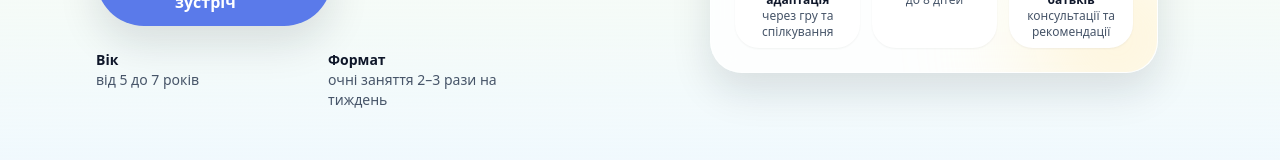
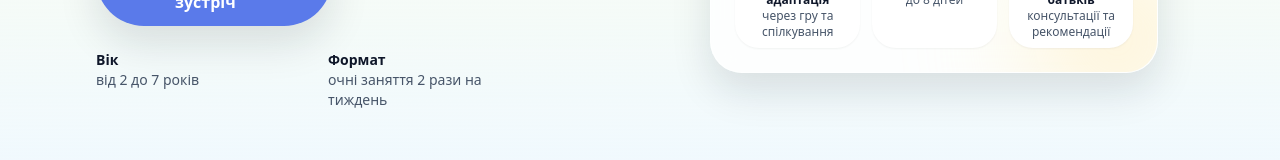
Before and after one commit to RIN001k/abc.enerdzhi, a Next.js app: page / in a window 1280 px wide. Shown: the part 561-721 px from the top of the page. Built offline with nearby package versions, Linux system fonts and the light colour scheme.

Commit message:
Update HeroSection.tsx

```diff
--- a/components/HeroSection.tsx
+++ b/components/HeroSection.tsx
@@ -52,11 +52,11 @@ export function HeroSection() {
           <dl className="mt-4 grid grid-cols-2 gap-4 max-w-md text-xs sm:text-sm text-slate-600">
             <div>
               <dt className="font-semibold text-slate-900">Вік</dt>
-              <dd>від 5 до 7 років</dd>
+              <dd>від 2 до 7 років</dd>
             </div>
             <div>
               <dt className="font-semibold text-slate-900">Формат</dt>
-              <dd>очні заняття 2–3 рази на тиждень</dd>
+              <dd>очні заняття 2 рази на тиждень</dd>
             </div>
           </dl>
         </motion.div>
```
